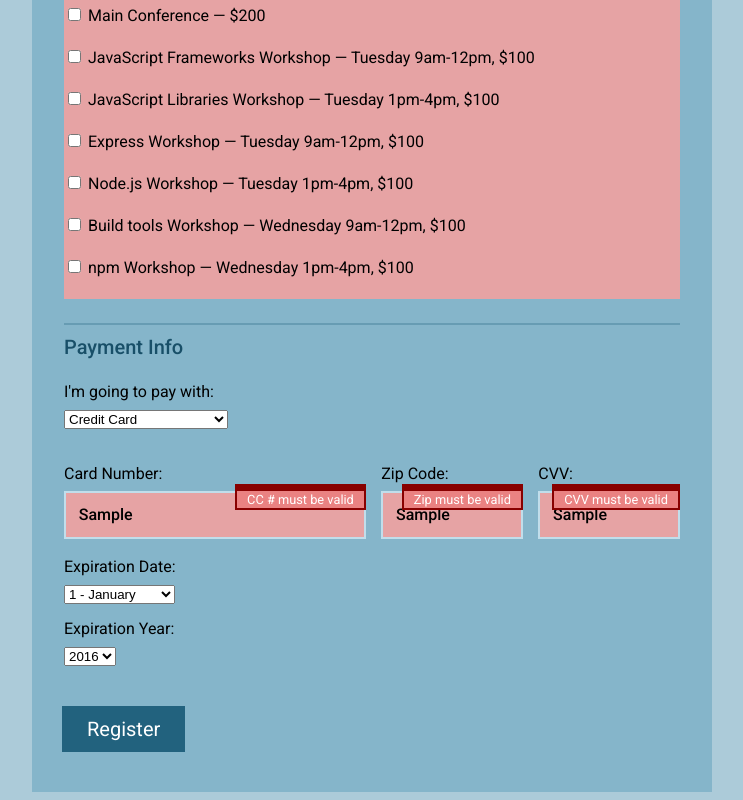
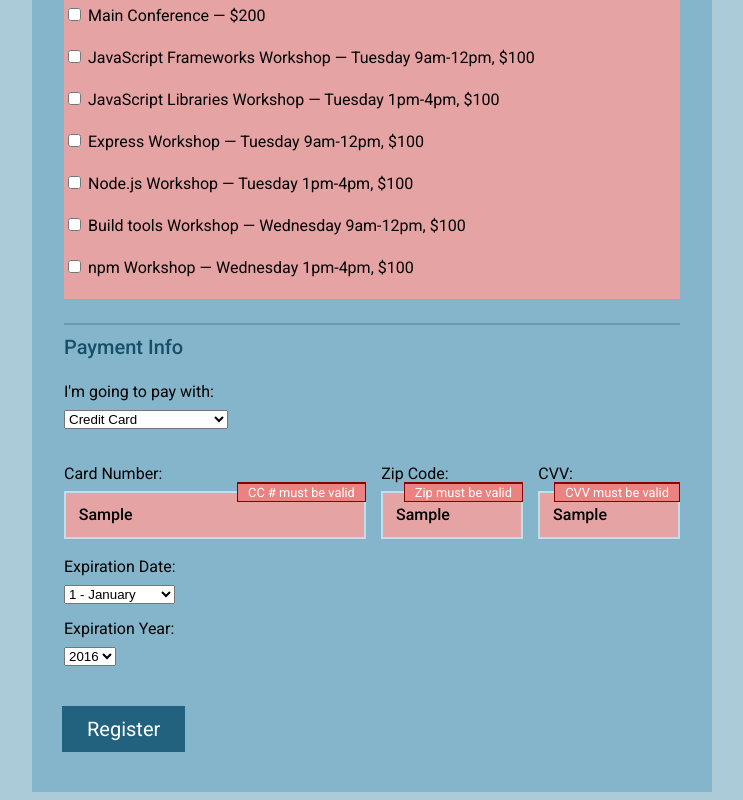
Before and after one commit to javalion/interactive-form-v1, a plain HTML site: page index.html in a window 1280 px wide. Both pictures are taken after typing "Sample", "name@example.com", "Sample", "Sample", "Sample" into the empty fields and a click on the button "Register". Shown: the part 756-1556 px from the top of the page, without its empty margins (268-1011 px from the left). Drawn offline with nearby package versions, Linux system fonts and the light colour scheme.

Commit message:
Refactoring

```diff
--- a/css/mod.css
+++ b/css/mod.css
@@ -9,12 +9,13 @@
     color: #FFF;
     display: block;
     padding: 1px 10px;
-    border: 2px solid #800;
-    border-top: 7px solid #800;
+    border: 1px solid #800;
+    border-top: 2px solid #800;
 	font-size: 0.8rem;
     position: absolute;
-	top: 20px;
+	top: 18px;
     right: 0;
+	z-index: 10;
 }
 
 div.field {
--- a/js/main.js
+++ b/js/main.js
@@ -30,6 +30,7 @@ function setupDynamicFields() {
 }
 
 function setupEventHandlers() {
+	$('#mail').on('keyup', validateEmail);
 	$('#title').on('change',handleJobRoleChange);
 	$('#design').on('change',handleThemeChange);
 	$('.activities input[type="checkbox"]').on('change',handleActivityChange);
@@ -38,44 +39,22 @@ function setupEventHandlers() {
 }
 
 function setupHints() {
-	var $nameHint = $('<span id="nameHint" class="hint">A name is required</span>');
-	$nameHint.hide();
-	$("input#name").after($nameHint);
+	setupHint("nameHint", "Name is required", "input#name");
+	setupHint("emailRequiredHint", "Email is required", "#mail");
+	setupHint("emailValidHint","Email must be valid", "#mail");
+	setupHint("activitiesHint","1 activity must be selected", ".activities label:last-child");
+    setupHint("ccRequiredHint","CC # is required", "#cc-num");
+	setupHint("ccValidHint", "CC # must be valid", "#cc-num");
+    setupHint("zipRequiredHint", "Zip is required", "#zip");
+	setupHint("zipValidHint", "Zip must be valid", "#zip");
+	setupHint("cvvRequiredHint", "CVV is required", "#cvv");
+	setupHint("cvvValidHint", "CVV must be valid", "#cvv");
+}
 
-	var $emailHint1 = $('<span id="emailRequiredHint" class="hint">An email is required</span>');
-	$emailHint1.hide();
-	$("input#mail").after($emailHint1);
-	var $emailHint2 = $('<span id="emailValidHint" class="hint">Email must be valid</span>');
-	$emailHint2.hide();
-	$("input#mail").after($emailHint2);
-
-	var $activitiesHint = $('<span id="activitiesHint" class="hint">Atleast one activity must be selected</span>');
-	$activitiesHint.hide();
-	$(".activities label:last-child").after($activitiesHint);
-
-	var ccRequiredHint = $('<span id="ccRequiredHint" class="hint">CC # is required</span>');
-	ccRequiredHint.hide();
-	$("#cc-num").after(ccRequiredHint);
-
-	var ccValidHint = $('<span id="ccValidHint" class="hint">CC # must be valid</span>');
-	ccValidHint.hide();
-	$("#cc-num").after(ccValidHint);
-
-	var zipRequiredHint = $('<span id="zipRequiredHint" class="hint">Zip is required</span>');
-	zipRequiredHint.hide();
-	$("#zip").after(zipRequiredHint);
-
-	var zipValidHint = $('<span id="zipValidHint" class="hint">Zip must be valid</span>');
-	zipValidHint.hide();
-	$("#zip").after(zipValidHint);
-
-	var cvvRequiredHint = $('<span id="cvvRequiredHint" class="hint">CVV is required</span>');
-	cvvRequiredHint.hide();
-	$("#cvv").after(cvvRequiredHint);
-
-	var cvvValidHint = $('<span id="cvvValidHint" class="hint">CVV must be valid</span>');
-	cvvValidHint.hide();
-	$("#cvv").after(cvvValidHint);
+function setupHint(id, description, target) {
+	var $hint = $('<span id="' + id + '" class="hint">' + description + '</span>');
+	$hint.hide();
+	$(target).after($hint);
 
 }
 
@@ -193,24 +172,7 @@ function handleSubmit(evt) {
 	}
 
 	// Check EMail
-	var email = $('#mail').val().trim();
-	if (email.length === 0){
-		$('#mail').addClass("error");
-		$('#emailRequiredHint').show();
-		$('#emailValidHint').hide();
-		error = true;
-	} else if (!/^[\w._]+@[\w]+\.[\w]+/.test(email)){
-		$('#mail').addClass("error");
-		$('#emailRequiredHint').hide();
-		$('#emailValidHint').show();
-		error = true;
-	} else {
-		$('#mail').removeClass("error");
-		$('#emailRequiredHint').hide();
-		$('#emailValidHint').hide();
-
-	}
-
+    validateEmail(true);
 	// Check Activities
 	if ($(".activities input[type='checkbox']:checked").length === 0) {
 		$(".activities").addClass("error");
@@ -228,7 +190,7 @@ function handleSubmit(evt) {
 		  $("#ccRequiredHint").show();
 		  $("#ccValidHint").hide();
 		  error = true;
-		} else if(!/[0-9]{13,16}/.test($("#cc-num").val())) {
+		} else if(!/[0-9]{16}/.test($("#cc-num").val())) {
           $("#cc-num").addClass("error");
 		  $("#ccRequiredHint").hide();
 		  $("#ccValidHint").show();
@@ -252,7 +214,7 @@ function handleSubmit(evt) {
 			error = true;
 		} else {
 			$("#zipRequiredHint").hide();
-			$("#zipValidHint").show();
+			$("#zipValidHint").hide();
 			$("#zip").removeClass("error");
 		}
 
@@ -277,4 +239,25 @@ function handleSubmit(evt) {
 	}
 }
 
+function validateEmail(){
+	var error = false;
+		var email = $('#mail').val().trim();
+	if (email.length === 0){
+ 		 $('#mail').addClass("error");
+		 $('#emailRequiredHint').show();
+		 $('#emailValidHint').hide();
+		 error = true;
+	} else if (!/^[\w._]+@[\w]+\.[\w]+/.test(email)){
+		$('#mail').addClass("error");
+		$('#emailRequiredHint').hide();
+		$('#emailValidHint').show();
+		error = true;
+	} else {
+		$('#mail').removeClass("error");
+		$('#emailRequiredHint').hide();
+		$('#emailValidHint').hide();
+	}
+	return error;
+}
+
 initialize();
```
